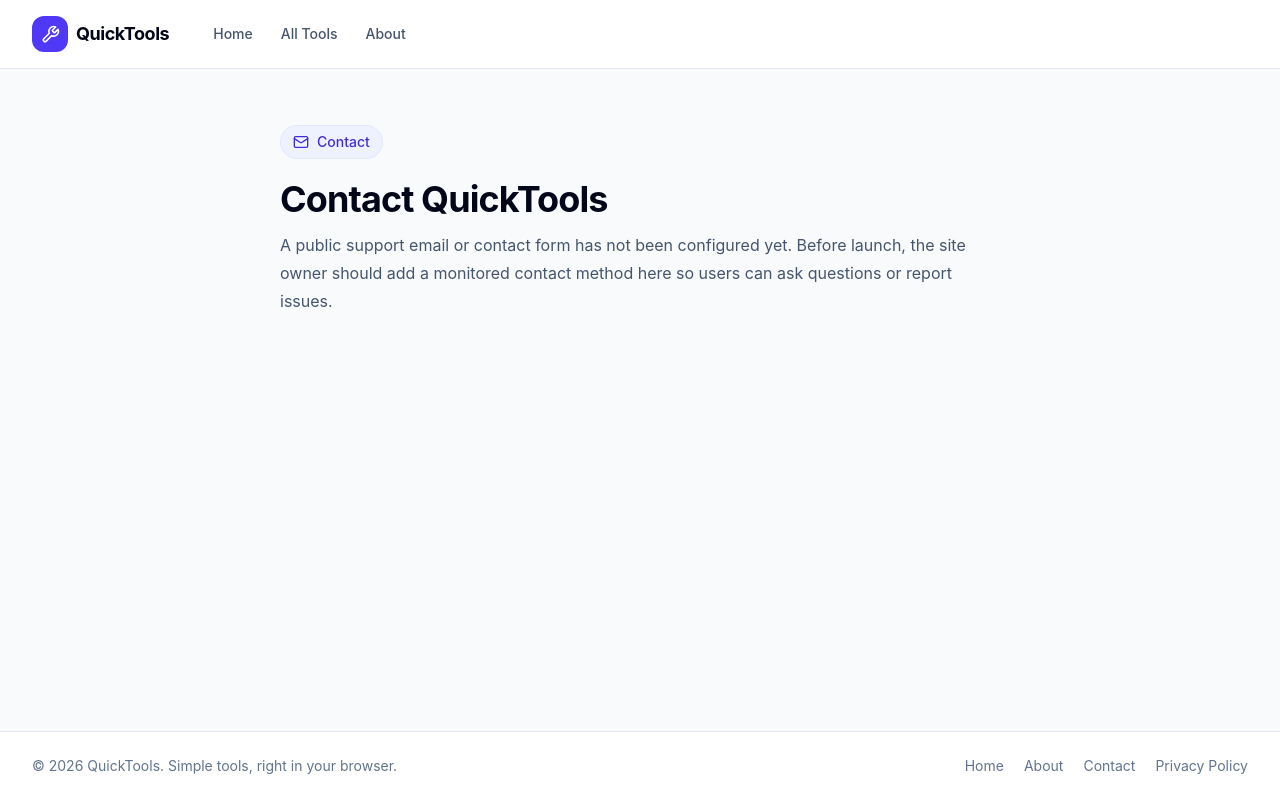
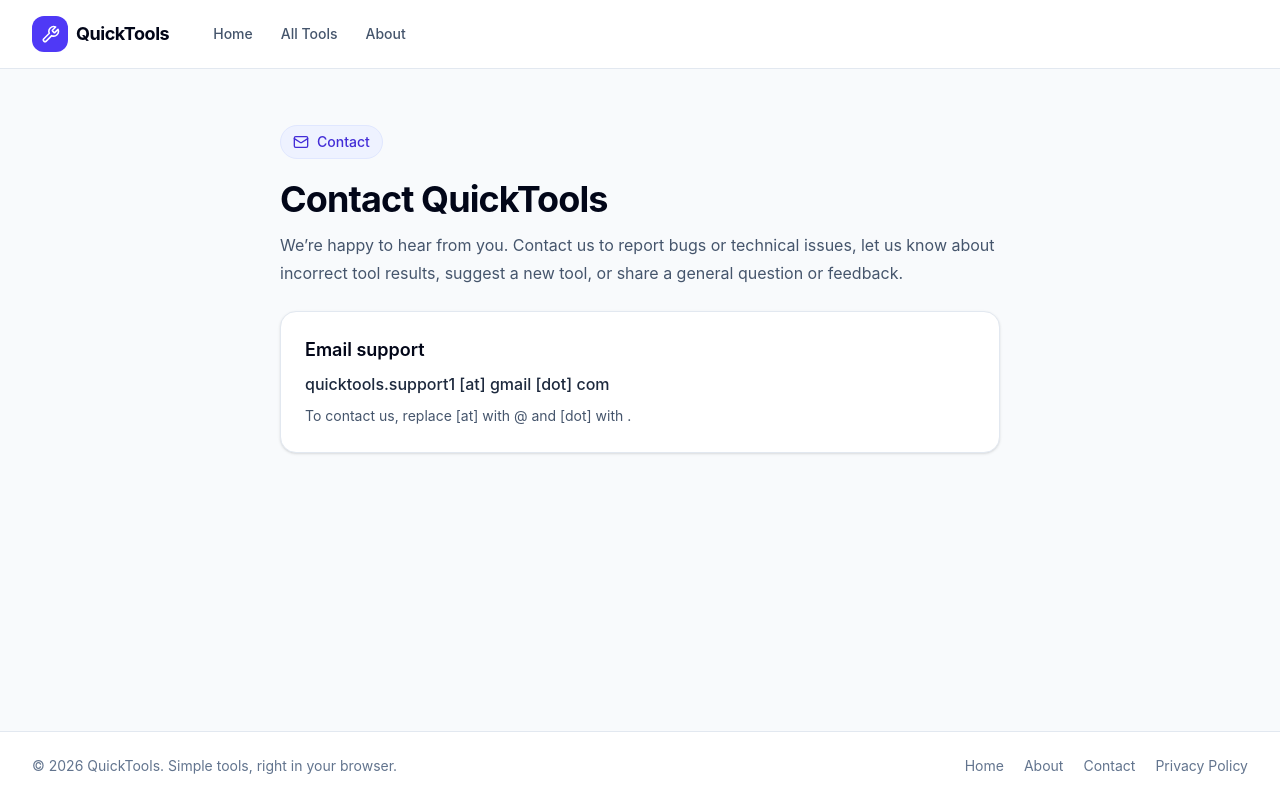
Before and after one commit to gungun08466-ux/quicktools, a React (Vite) app: page /contact in a window 1280 px wide. Built offline with nearby package versions, Linux system fonts and the light colour scheme.

Commit message:
Improve Contact page with support information

```diff
--- a/src/pages/ContactPage.jsx
+++ b/src/pages/ContactPage.jsx
@@ -6,7 +6,7 @@ export default function ContactPage() {
     <>
       <PageMetadata
         title="Contact"
-        description="Contact QuickTools. A public support email has not yet been configured."
+        description="Contact QuickTools to report a bug, share a suggestion, or ask a question."
       />
       <section className="mx-auto max-w-3xl px-4 py-10 sm:px-6 sm:py-14">
         <span className="inline-flex items-center gap-2 rounded-full border border-indigo-100 bg-indigo-50 px-3 py-1.5 text-sm font-medium text-indigo-700">
@@ -17,10 +17,19 @@ export default function ContactPage() {
           Contact QuickTools
         </h1>
         <p className="mt-3 text-base leading-7 text-slate-600">
-          A public support email or contact form has not been configured yet.
-          Before launch, the site owner should add a monitored contact method here
-          so users can ask questions or report issues.
+          We’re happy to hear from you. Contact us to report bugs or technical
+          issues, let us know about incorrect tool results, suggest a new tool,
+          or share a general question or feedback.
         </p>
+        <div className="mt-6 rounded-2xl border border-slate-200 bg-white p-5 shadow-sm sm:p-6">
+          <h2 className="text-lg font-semibold text-slate-950">Email support</h2>
+          <p className="mt-2 break-words text-base font-medium text-slate-800">
+            quicktools.support1 [at] gmail [dot] com
+          </p>
+          <p className="mt-2 text-sm leading-6 text-slate-600">
+            To contact us, replace [at] with @ and [dot] with .
+          </p>
+        </div>
       </section>
     </>
   )
```
